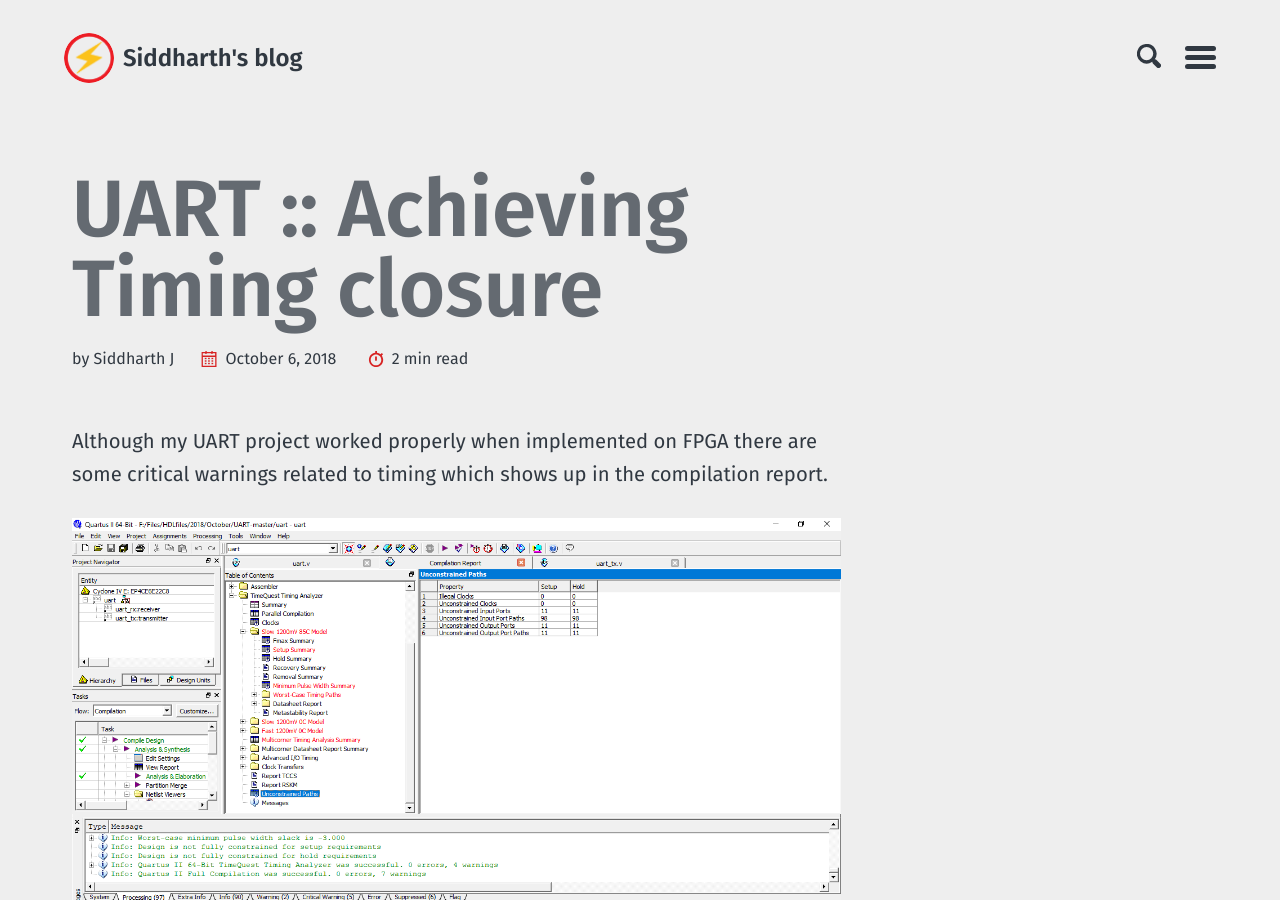
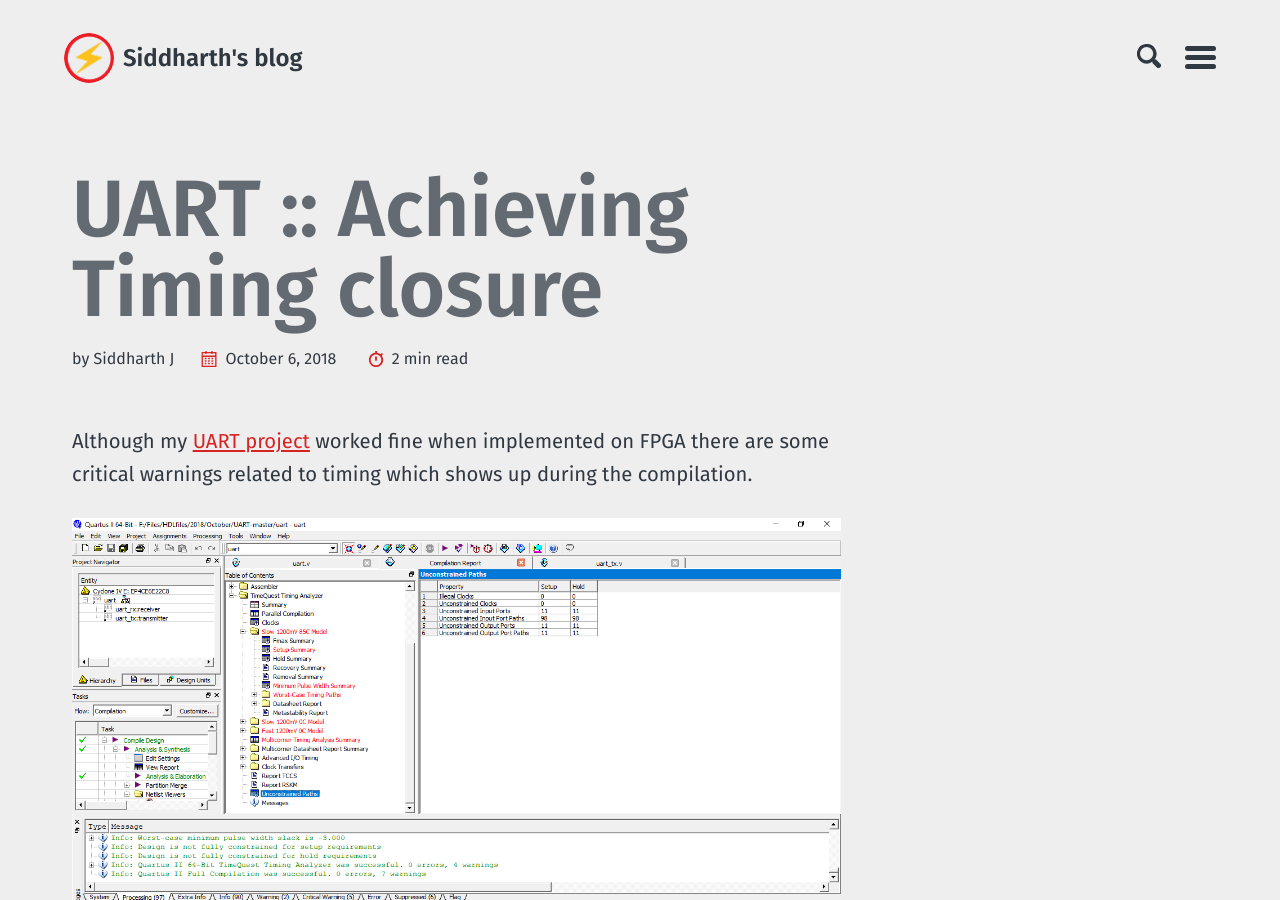
Before and after one commit to siddharth-pro/gitSiddharth.github.io, a Jekyll site: the page built from _posts/2018-10-06-uart-achieving-timing-closure.markdown, in a window 1280 px wide and 900 px high. Built offline with Jekyll 4.4.1, drawn with Linux system fonts in a browser that asks for light colours; some of the changed text lies outside the part shown.

Commit message:
Update 2018-10-06-uart-achieving-timing-closure.markdown

```diff
--- a/_posts/2018-10-06-uart-achieving-timing-closure.markdown
+++ b/_posts/2018-10-06-uart-achieving-timing-closure.markdown
@@ -4,7 +4,7 @@ title: "UART :: Achieving Timing closure"
 date: "2018-10-06"
 ---
 
-Although my UART project worked properly when implemented on FPGA there are some critical warnings related to timing which shows up in the compilation report.
+Although my [UART project](https://siddharth.pro/serialfpga.html) worked fine when implemented on FPGA there are some critical warnings related to timing which shows up during the compilation.
 
 ![Step 1](/assets/images/UART_timing/Step1.png)
 
```
Also changed, not shown: other parts of _posts/2018-10-06-uart-achieving-timing-closure.markdown (+1 -1 lines).
